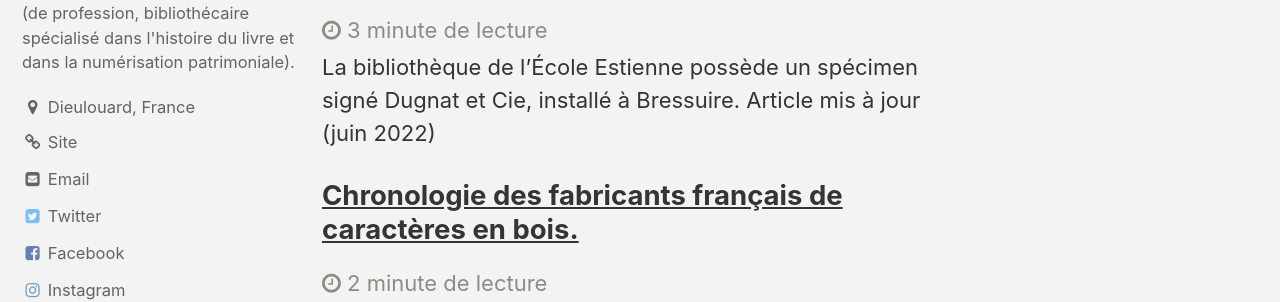
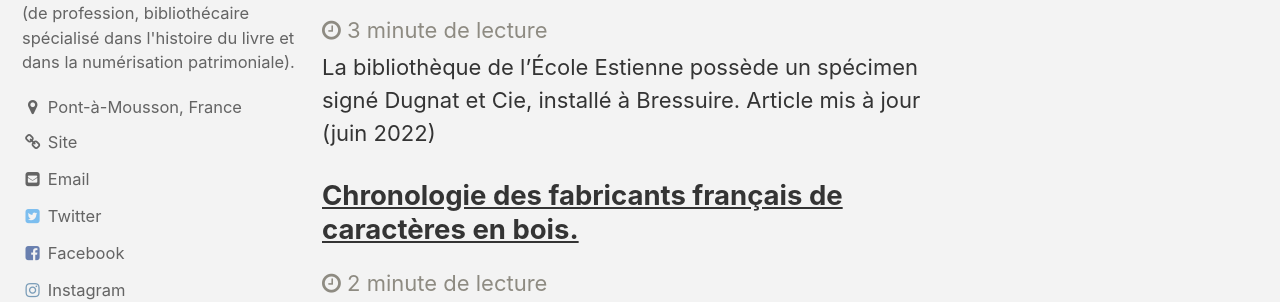
Before and after one commit to ampersandpresslab/carnetlab, a Jekyll site: the page built from index.html, in a window 1280 px wide and 900 px high, scrolled down 603 px. Shown: the part 160-462 px from the top of the window. Built offline with Jekyll 4.4.1, drawn with Linux system fonts in a browser that asks for light colours; some of the changed lines change nothing that is shown.

Commit message:
maj config

```diff
--- a/_config.yml
+++ b/_config.yml
@@ -13,7 +13,7 @@
 title                    : "Carnet du lab"
 title_separator          : "-"
 name                     : "Éric Nunes"
-description              : "Ce carnet rassemble mes recherches en cours sur l’histoire de l’imprimerie, en particulier sur les manufactures françaises de caractères typographiques en bois et des réflexions autour des activités de l’atelier."
+description              : "Ce carnet rassemble mes recherches en cours sur l’histoire de l’imprimerie, en particulier sur les manufactures francophones de caractères typographiques en bois et des réflexions autour des activités de l’atelier."
 url                      : "https://ampersandpresslab.github.io/carnetlab" # "http://localhost:4000/ampersandpresslab" # the base hostname & protocol for your site e.g. "https://mmistakes.github.io"
 baseurl                  : #"/carnetlab" # the subpath of your site, e.g. "/blog"
 repository               : "ampersandpresslab/carnetlab"
@@ -93,7 +93,7 @@
   name             : "Éric Nunes"
   avatar           : "/assets/images/expeditive.png"
   bio              : "Carnet de recherches d'un imprimeur et typographe amateur (de profession, bibliothécaire spécialisé dans l'histoire du livre et dans la numérisation patrimoniale)."
-  location         : "Dieulouard, France"
+  location         : "Pont-à-Mousson, France"
   email            : ampersandpresslab@gmail.com
   uri              : https://ampersandpresslab.fr/
   home             : # null (default), "absolute or relative url to link to author home"
@@ -107,7 +107,7 @@
   gitlab           :
   google_plus      :
   keybase          :
-  instagram        : ampersanden
+  instagram        : ampersandpresslab
   lastfm           :
   linkedin         :
   pinterest        : ampersanden
```
